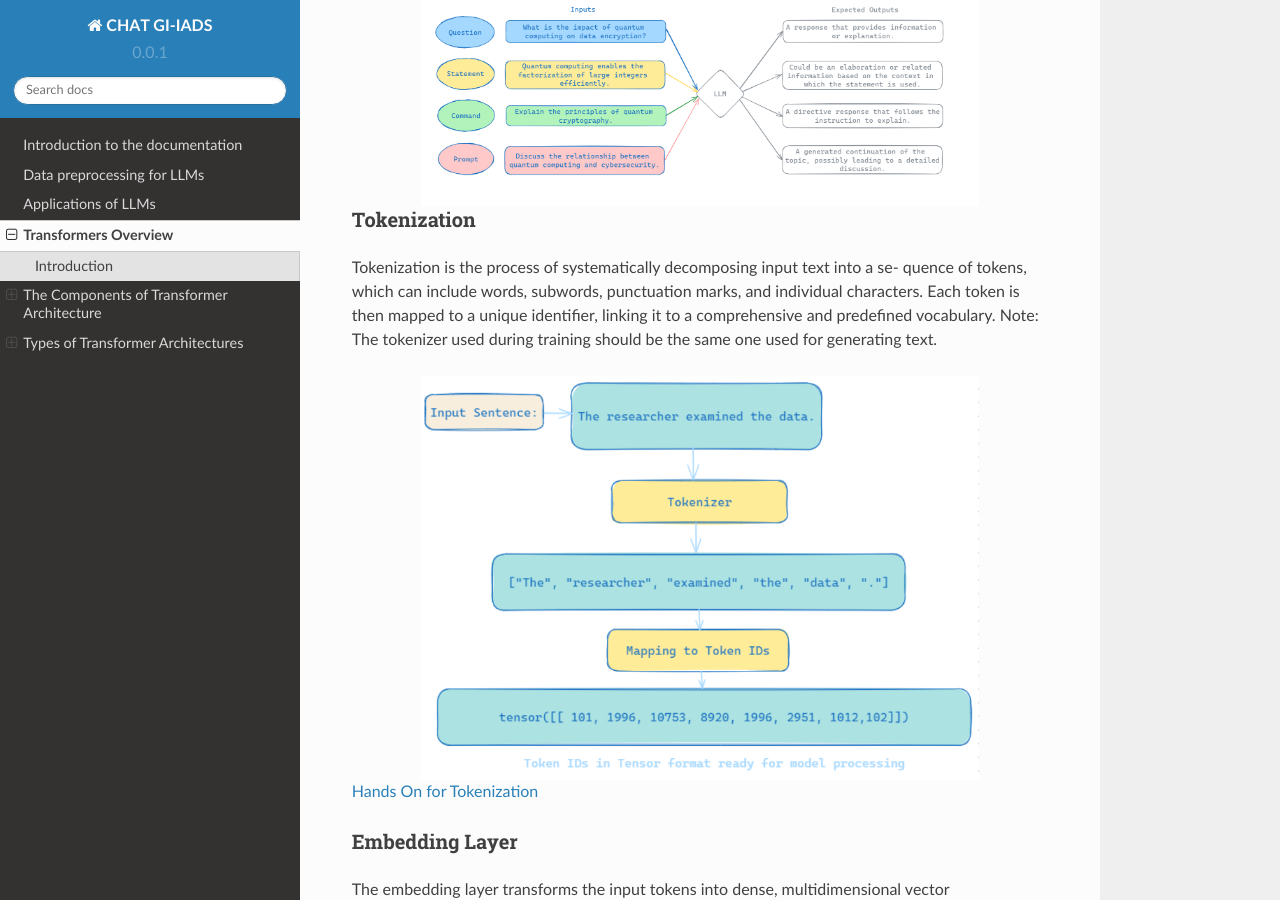
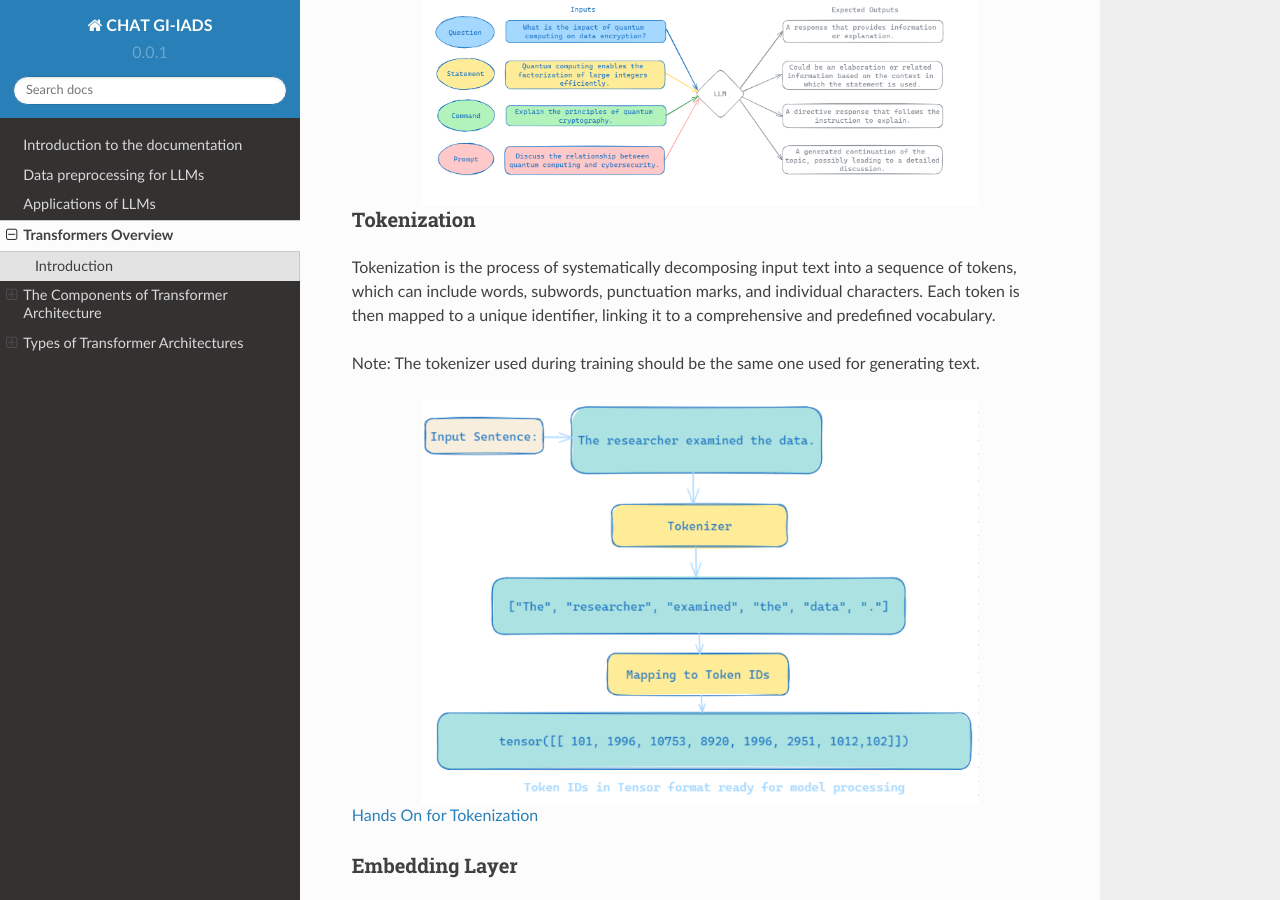
Before and after one commit to MasrourTawfik/chat-gi-iads, a Sphinx documentation site: the page built from docs/source/Understanding-the-Architecture-of-Transformers.rst, in a window 1280 px wide and 900 px high, scrolled down 1296 px. Built offline with Sphinx 7.4.7 and the Read the Docs theme 2.0.0, drawn with Linux system fonts in a browser that asks for light colours.

```diff
--- a/docs/source/Understanding-the-Architecture-of-Transformers.rst
+++ b/docs/source/Understanding-the-Architecture-of-Transformers.rst
@@ -28,10 +28,9 @@ In a Transformer model, the input is a sequence of words or tokens, commonly ref
 
 Tokenization
 ~~~~~~~~~~~~~~~~~~~~~~~~~~~~~~~
-Tokenization is the process of systematically decomposing input text into a se-
-quence of tokens, which can include words, subwords, punctuation marks, and
-individual characters. Each token is then mapped to a unique identifier, linking
-it to a comprehensive and predefined vocabulary.
+Tokenization is the process of systematically decomposing input text into a sequence of tokens, which can include words, subwords, punctuation marks, and
+individual characters. Each token is then mapped to a unique identifier, linking it to a comprehensive and predefined vocabulary.
+
 Note: The tokenizer used during training should be the same one used for
 generating text.
 
```
